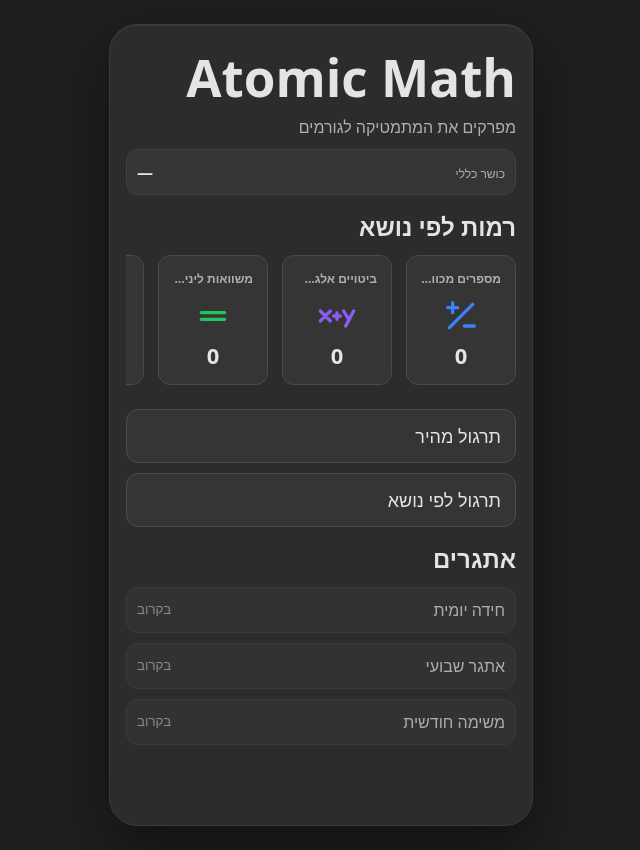
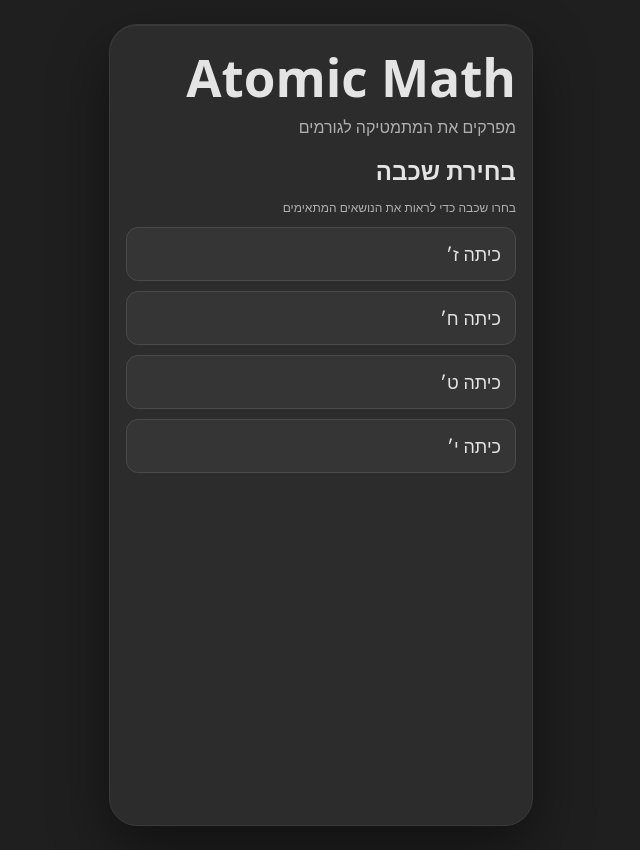
Before and after one commit to lavi2891/atomic-math, a React (Vite) app: page / in a window 1280 px wide. Shown: the top 850 px of the page, without its empty margins (343-983 px from the left). Built offline with nearby package versions, Linux system fonts and the light colour scheme.

Commit message:
feat(home): restore grade-aware launchpad

```diff
--- a/src/App.tsx
+++ b/src/App.tsx
@@ -6,7 +6,8 @@ import { SessionView } from "@app/session/SessionView";
 import type { Question } from "@domain/questions/types";
 import type { AnswerResult } from "@domain/results/types";
 import { buildSession } from "@domain/session/buildSession";
-import type { TopicId } from "@domain/topics/types";
+import { listTopicsByGrade } from "@domain/topics/registry";
+import type { GradeId, TopicId } from "@domain/topics/types";
 import { getTopicById } from "@domain/topics/registry";
 import { he } from "@copy/he";
 import { styles } from "@ui/styles";
@@ -18,6 +19,7 @@ import { theme } from "./theme/theme";
 
 type Screen = "home" | "topics" | "session" | "summary";
 const DEFAULT_SESSION_LENGTH = 5;
+const ENABLED_TOPIC_IDS: TopicId[] = ["SIGNED_NUMBERS"];
 
 export default function App() {
   const showPlayground = useMemo(
@@ -25,6 +27,7 @@ export default function App() {
     [],
   );
   const [screen, setScreen] = useState<Screen>("home");
+  const [selectedGrade, setSelectedGrade] = useState<GradeId | undefined>();
   const [activeTopicId, setActiveTopicId] = useState<TopicId | undefined>();
   const [activeQuestions, setActiveQuestions] = useState<
     Question[] | undefined
@@ -34,6 +37,15 @@ export default function App() {
 
   if (showPlayground) {
     return <PlaygroundScreen />;
+  }
+
+  function startQuickPractice() {
+    if (!selectedGrade) return;
+    const firstEnabledTopic = listTopicsByGrade(selectedGrade).find((topic) =>
+      ENABLED_TOPIC_IDS.includes(topic.id),
+    );
+    if (!firstEnabledTopic) return;
+    startSession(firstEnabledTopic.id);
   }
 
   function startSession(topicId: TopicId) {
@@ -70,18 +82,28 @@ export default function App() {
         <main style={styles.content}>
           {screen === "home" ? (
             <HomeScreen
-              onPracticeByTopic={() => setScreen("topics")}
-              onQuickPractice={() => {
-                // TODO: replace with recommendation logic and daily practice later
-                startSession("SIGNED_NUMBERS");
+              selectedGrade={selectedGrade}
+              onQuickPractice={startQuickPractice}
+              onPracticeByTopic={() => {
+                if (!selectedGrade) return;
+                setScreen("topics");
+              }}
+              onChangeGrade={() => {
+                setSelectedGrade(undefined);
+                setScreen("home");
+              }}
+              onSelectGrade={(gradeId) => {
+                setSelectedGrade(gradeId);
+                setScreen("home");
               }}
             />
           ) : null}
 
-          {screen === "topics" ? (
+          {screen === "topics" && selectedGrade ? (
             <TopicsScreen
               onBack={() => setScreen("home")}
               onStartTopic={startSession}
+              selectedGrade={selectedGrade}
             />
           ) : null}
 
--- a/src/app/HomeScreen.tsx
+++ b/src/app/HomeScreen.tsx
@@ -1,26 +1,127 @@
 import { useEffect, useRef, useState } from "react";
 import type { MouseEvent } from "react";
 import { he } from "@copy/he";
-import { listTopics } from "@domain/topics/registry";
+import { listTopicsByGrade } from "@domain/topics/registry";
+import type { GradeId } from "@domain/topics/types";
 import { colors, fontSize, radius, spacing } from "@ui/tokens";
 import { statsRepo } from "./statsRepoInstance";
 import { TopicSkillTile } from "./TopicSkillTile";
 
 type Props = {
+  selectedGrade?: GradeId;
+  onSelectGrade: (gradeId: GradeId) => void;
   onQuickPractice: () => void;
   onPracticeByTopic: () => void;
+  onChangeGrade: () => void;
 };
+
+const GRADE_OPTIONS: Array<{ id: GradeId; label: string }> = [
+  { id: "GRADE_7", label: he.topics.grade7 },
+  { id: "GRADE_8", label: he.topics.grade8 },
+  { id: "GRADE_9", label: he.topics.grade9 },
+  { id: "GRADE_10", label: he.topics.grade10 },
+];
 
 const MIN_ATTEMPTS = 10;
 
-export function HomeScreen({ onQuickPractice, onPracticeByTopic }: Props) {
+export function HomeScreen({
+  selectedGrade,
+  onSelectGrade,
+  onQuickPractice,
+  onPracticeByTopic,
+  onChangeGrade,
+}: Props) {
   const scrollRef = useRef<HTMLDivElement | null>(null);
   const dragStartXRef = useRef(0);
   const dragStartScrollLeftRef = useRef(0);
   const isDraggingRef = useRef(false);
   const [isDragging, setIsDragging] = useState(false);
 
-  const topics = listTopics();
+  useEffect(() => {
+    const container = scrollRef.current;
+    if (!container || !selectedGrade) return;
+    const containerEl = container;
+
+    function handleWheel(event: globalThis.WheelEvent) {
+      if (event.deltaY === 0) return;
+      event.preventDefault();
+      containerEl.scrollLeft += event.deltaY;
+    }
+
+    containerEl.addEventListener("wheel", handleWheel, { passive: false });
+    return () => containerEl.removeEventListener("wheel", handleWheel);
+  }, [selectedGrade]);
+
+  function handleMouseDown(event: MouseEvent<HTMLDivElement>) {
+    const container = scrollRef.current;
+    if (!container) return;
+
+    isDraggingRef.current = true;
+    setIsDragging(true);
+    dragStartXRef.current = event.clientX;
+    dragStartScrollLeftRef.current = container.scrollLeft;
+  }
+
+  function handleMouseMove(event: MouseEvent<HTMLDivElement>) {
+    const container = scrollRef.current;
+    if (!container || !isDraggingRef.current) return;
+
+    const deltaX = event.clientX - dragStartXRef.current;
+    container.scrollLeft = dragStartScrollLeftRef.current - deltaX;
+  }
+
+  function stopDragging() {
+    if (!isDraggingRef.current) return;
+    isDraggingRef.current = false;
+    setIsDragging(false);
+  }
+
+  if (!selectedGrade) {
+    return (
+      <section style={{ display: "grid", gap: spacing.md }}>
+        <header style={{ display: "grid", gap: spacing.sm }}>
+          <h1 style={{ margin: 0, color: colors.text }}>{he.app.name}</h1>
+          <p style={{ margin: 0, color: colors.textMuted }}>{he.app.tagline}</p>
+        </header>
+
+        <section style={{ display: "grid", gap: spacing.sm }}>
+          <h2 style={{ margin: 0, color: colors.text }}>{he.home.selectGrade}</h2>
+          <p
+            style={{
+              margin: 0,
+              color: colors.textMuted,
+              fontSize: fontSize.sm,
+            }}
+          >
+            {he.home.selectGradeDescription}
+          </p>
+
+          {GRADE_OPTIONS.map((grade) => (
+            <button
+              key={grade.id}
+              type="button"
+              onClick={() => onSelectGrade(grade.id)}
+              style={{
+                width: "100%",
+                textAlign: "start",
+                border: `1px solid ${colors.border}`,
+                borderRadius: radius.md,
+                padding: spacing.md,
+                background: colors.bgSubtle,
+                cursor: "pointer",
+                fontSize: fontSize.md,
+                color: colors.text,
+              }}
+            >
+              {grade.label}
+            </button>
+          ))}
+        </section>
+      </section>
+    );
+  }
+
+  const topics = listTopicsByGrade(selectedGrade);
   const stats = statsRepo.getAll();
   const skillByTopic = stats.skillByTopic;
   const topicAgg = stats.topicAgg;
@@ -45,45 +146,6 @@ export function HomeScreen({ onQuickPractice, onPracticeByTopic }: Props) {
       : null;
   const overallDisplay =
     overallSkill01 === null ? null : Math.round(overallSkill01 * 1000);
-
-  useEffect(() => {
-    const container = scrollRef.current;
-    if (!container) return;
-    const containerEl = container;
-
-    function handleWheel(event: globalThis.WheelEvent) {
-      if (event.deltaY === 0) return;
-      event.preventDefault();
-      containerEl.scrollLeft += event.deltaY;
-    }
-
-    containerEl.addEventListener("wheel", handleWheel, { passive: false });
-    return () => containerEl.removeEventListener("wheel", handleWheel);
-  }, []);
-
-  function handleMouseDown(event: MouseEvent<HTMLDivElement>) {
-    const container = scrollRef.current;
-    if (!container) return;
-
-    isDraggingRef.current = true;
-    setIsDragging(true);
-    dragStartXRef.current = event.clientX;
-    dragStartScrollLeftRef.current = container.scrollLeft;
-  }
-
-  function handleMouseMove(event: MouseEvent<HTMLDivElement>) {
-    const container = scrollRef.current;
-    if (!container || !isDraggingRef.current) return;
-
-    const deltaX = event.clientX - dragStartXRef.current;
-    container.scrollLeft = dragStartScrollLeftRef.current - deltaX;
-  }
-
-  function stopDragging() {
-    if (!isDraggingRef.current) return;
-    isDraggingRef.current = false;
-    setIsDragging(false);
-  }
 
   return (
     <section style={{ display: "grid", gap: spacing.md }}>
@@ -113,7 +175,31 @@ export function HomeScreen({ onQuickPractice, onPracticeByTopic }: Props) {
       </header>
 
       <section style={{ display: "grid", gap: spacing.sm }}>
-        <h2 style={{ margin: 0, color: colors.text }}>{he.home.topicsSkill}</h2>
+        <div
+          style={{
+            display: "flex",
+            alignItems: "center",
+            justifyContent: "space-between",
+            gap: spacing.sm,
+          }}
+        >
+          <h2 style={{ margin: 0, color: colors.text }}>{he.home.topicsSkill}</h2>
+          <button
+            type="button"
+            onClick={onChangeGrade}
+            style={{
+              border: `1px solid ${colors.border}`,
+              borderRadius: radius.md,
+              padding: `${spacing.xs}px ${spacing.md}px`,
+              background: colors.bgSubtle,
+              cursor: "pointer",
+              color: colors.text,
+            }}
+          >
+            {he.home.selectGrade}
+          </button>
+        </div>
+
         <div
           ref={scrollRef}
           className={`homeTopicScroll hideScrollbar${isDragging ? " dragging" : ""}`}
--- a/src/app/TopicsScreen.tsx
+++ b/src/app/TopicsScreen.tsx
@@ -1,23 +1,28 @@
 import { he } from "@copy/he";
-import { listTopics } from "@domain/topics/registry";
-import type { TopicId } from "@domain/topics/types";
+import { listTopicsByGrade } from "@domain/topics/registry";
+import type { GradeId, TopicId } from "@domain/topics/types";
 import { colors, radius, spacing } from "@ui/tokens";
 import { TopicCard } from "./TopicCard";
 
 type Props = {
   onBack: () => void;
   onStartTopic: (topicId: TopicId) => void;
+  selectedGrade: GradeId;
 };
 
-export function TopicsScreen({ onBack, onStartTopic }: Props) {
-  const topics = listTopics();
+const ENABLED_TOPIC_IDS: TopicId[] = ["SIGNED_NUMBERS"];
+
+const GRADE_LABELS: Record<GradeId, string> = {
+  GRADE_7: he.topics.grade7,
+  GRADE_8: he.topics.grade8,
+  GRADE_9: he.topics.grade9,
+  GRADE_10: he.topics.grade10,
+};
+
+export function TopicsScreen({ onBack, onStartTopic, selectedGrade }: Props) {
+  const topics = listTopicsByGrade(selectedGrade);
 
   // TODO: Replace hardcoded topic availability logic with hasQuestions(topicId)
-  const enabledTopicIds: TopicId[] = ["SIGNED_NUMBERS"];
-
-  // TODO: Add real stats per topic once persistence layer is implemented
-  // TODO: Add visual empty-state when no topics exist
-  // TODO: Add support for topic filtering by grade (future feature)
 
   return (
     <section style={{ display: "grid", gap: spacing.md }}>
@@ -43,18 +48,31 @@ export function TopicsScreen({ onBack, onStartTopic }: Props) {
           {he.common.back}
         </button>
 
-        <h2 style={{ margin: 0 }}>{he.topics.title}</h2>
+        <h2 style={{ margin: 0 }}>{`${he.topics.title} - ${GRADE_LABELS[selectedGrade]}`}</h2>
       </header>
 
       <div style={{ display: "grid", gap: spacing.md }}>
-        {topics.map((topic) => (
-          <TopicCard
-            key={topic.id}
-            topic={topic}
-            onStart={onStartTopic}
-            disabled={!enabledTopicIds.includes(topic.id)}
-          />
-        ))}
+        {topics.length === 0 ? (
+          <article
+            style={{
+              border: `1px solid ${colors.borderSubtle}`,
+              borderRadius: radius.md,
+              padding: spacing.md,
+              background: colors.bgSubtle,
+            }}
+          >
+            {he.common.comingSoon}
+          </article>
+        ) : (
+          topics.map((topic) => (
+            <TopicCard
+              key={topic.id}
+              topic={topic}
+              onStart={onStartTopic}
+              disabled={!ENABLED_TOPIC_IDS.includes(topic.id)}
+            />
+          ))
+        )}
       </div>
     </section>
   );
--- a/src/copy/he.ts
+++ b/src/copy/he.ts
@@ -13,16 +13,21 @@ export const he = {
   },
 
   home: {
+    selectGrade: "בחירת שכבה",
+    selectGradeDescription: "בחרו שכבה כדי לראות את הנושאים המתאימים",
+    overallSkill: "רמת שליטה כללית",
+    topicsSkill: "רמת שליטה לפי נושא",
     quickPractice: "תרגול מהיר",
     practiceByTopic: "תרגול לפי נושא",
     challenges: "אתגרים",
-    overallSkill: "כושר כללי",
-    strengthen: "מה לחזק",
-    topicsSkill: "רמות לפי נושא",
   },
 
   topics: {
     title: "נושאים",
+    grade7: "כיתה ז׳",
+    grade8: "כיתה ח׳",
+    grade9: "כיתה ט׳",
+    grade10: "כיתה י׳",
   },
 
   challenges: {
--- a/src/domain/topics/registry.ts
+++ b/src/domain/topics/registry.ts
@@ -1,4 +1,4 @@
-import type { Topic, TopicId } from "./types";
+import type { GradeId, Topic, TopicId } from "./types";
 
 export const TOPICS: Topic[] = [
   {
@@ -16,25 +16,205 @@ export const TOPICS: Topic[] = [
     colorToken: "topicPurple",
   },
   {
-    id: "LINEAR_EQUATIONS",
-    title: "משוואות ליניאריות",
+    id: "ALGEBRAIC_EXPRESSION_COMPARISON",
+    title: "השוואת ביטויים אלגבריים",
     order: 3,
+    icon: "algebraExpressions",
+    colorToken: "topicPurple",
+  },
+  {
+    id: "COORDINATE_PLANE",
+    title: "מערכת צירים",
+    order: 4,
     icon: "linearEquations",
     colorToken: "topicGreen",
   },
   {
-    id: "TRIANGLES",
-    title: "משולשים",
-    order: 4,
+    id: "SUBSTITUTION_IN_EXPRESSIONS",
+    title: "הצבה בביטויים אלגבריים",
+    order: 5,
+    icon: "algebraExpressions",
+    colorToken: "topicPurple",
+  },
+  {
+    id: "WORD_PROBLEMS",
+    title: "בעיות מילוליות",
+    order: 6,
+    icon: "linearEquations",
+    colorToken: "topicGreen",
+  },
+  {
+    id: "EQUATIONS",
+    title: "משוואות",
+    order: 7,
+    icon: "linearEquations",
+    colorToken: "topicGreen",
+  },
+  {
+    id: "LINEAR_FUNCTION",
+    title: "משוואת הקו הישר",
+    order: 8,
+    icon: "linearEquations",
+    colorToken: "topicGreen",
+  },
+  {
+    id: "GRAPH_READING",
+    title: "קריאת גרפים",
+    order: 9,
+    icon: "linearEquations",
+    colorToken: "topicGreen",
+  },
+  {
+    id: "INEQUALITIES",
+    title: "אי שוויונים",
+    order: 10,
+    icon: "linearEquations",
+    colorToken: "topicGreen",
+  },
+  {
+    id: "TRIANGLE_CONGRUENCE",
+    title: "חפיפת משולשים",
+    order: 11,
     icon: "triangles",
     colorToken: "topicOrange",
   },
+  {
+    id: "TRIANGLE_MEDIAN",
+    title: "תיכון במשולש",
+    order: 12,
+    icon: "triangles",
+    colorToken: "topicOrange",
+  },
+  {
+    id: "QUADRATIC_FUNCTION",
+    title: "פונקציה ריבועית",
+    order: 13,
+    icon: "linearEquations",
+    colorToken: "topicGreen",
+  },
+  {
+    id: "IDENTITIES",
+    title: "נוסחאות הכפל המקוצר",
+    order: 14,
+    icon: "algebraExpressions",
+    colorToken: "topicPurple",
+  },
+  {
+    id: "QUADRATIC_FORMULA",
+    title: "נוסחת שורשים",
+    order: 15,
+    icon: "linearEquations",
+    colorToken: "topicGreen",
+  },
+  {
+    id: "PROBABILITY",
+    title: "הסתברות",
+    order: 16,
+    icon: "signedNumbers",
+    colorToken: "topicBlue",
+  },
+  {
+    id: "QUADRILATERALS",
+    title: "גיאומטריה משפחת המרובעים",
+    order: 17,
+    icon: "triangles",
+    colorToken: "topicOrange",
+  },
+  {
+    id: "TRIANGLE_GEOMETRY",
+    title: "גיאומטריה משולשים",
+    order: 18,
+    icon: "triangles",
+    colorToken: "topicOrange",
+  },
+  {
+    id: "PARABOLA_ANALYSIS",
+    title: "חקירת פרבולה",
+    order: 19,
+    icon: "linearEquations",
+    colorToken: "topicGreen",
+  },
+  {
+    id: "PARABOLA_WORD_PROBLEMS",
+    title: "בעיות מילוליות ובעיות קיצון פרבולה וישר",
+    order: 20,
+    icon: "linearEquations",
+    colorToken: "topicGreen",
+  },
+  {
+    id: "ANALYTIC_GEOMETRY",
+    title: "גיאומטריה אנליטית",
+    order: 21,
+    icon: "triangles",
+    colorToken: "topicOrange",
+  },
+  {
+    id: "TRIGONOMETRY",
+    title: "טריגונומטריה",
+    order: 22,
+    icon: "triangles",
+    colorToken: "topicOrange",
+  },
+  {
+    id: "PRECALCULUS",
+    title: "קדם אנליזה",
+    order: 23,
+    icon: "linearEquations",
+    colorToken: "topicGreen",
+  },
+  {
+    id: "DERIVATIVE_AND_POLYNOMIAL_ANALYSIS",
+    title: "נגזרת וחקירה של פולינום",
+    order: 24,
+    icon: "linearEquations",
+    colorToken: "topicGreen",
+  },
 ];
+
+export const TOPICS_BY_GRADE: Record<GradeId, TopicId[]> = {
+  GRADE_7: [
+    "ALGEBRA_EXPRESSIONS",
+    "SIGNED_NUMBERS",
+    "ALGEBRAIC_EXPRESSION_COMPARISON",
+    "COORDINATE_PLANE",
+    "SUBSTITUTION_IN_EXPRESSIONS",
+    "WORD_PROBLEMS",
+  ],
+  GRADE_8: [
+    "EQUATIONS",
+    "LINEAR_FUNCTION",
+    "GRAPH_READING",
+    "INEQUALITIES",
+    "TRIANGLE_CONGRUENCE",
+    "TRIANGLE_MEDIAN",
+  ],
+  GRADE_9: [
+    "QUADRATIC_FUNCTION",
+    "IDENTITIES",
+    "QUADRATIC_FORMULA",
+    "PROBABILITY",
+    "QUADRILATERALS",
+    "TRIANGLE_GEOMETRY",
+    "PARABOLA_ANALYSIS",
+    "PARABOLA_WORD_PROBLEMS",
+  ],
+  GRADE_10: [
+    "ANALYTIC_GEOMETRY",
+    "TRIGONOMETRY",
+    "PRECALCULUS",
+    "DERIVATIVE_AND_POLYNOMIAL_ANALYSIS",
+  ],
+};
 
 export function listTopics(): Topic[] {
   return [...TOPICS].sort((a, b) => a.order - b.order);
 }
 
+export function listTopicsByGrade(gradeId: GradeId): Topic[] {
+  const topicIds = new Set(TOPICS_BY_GRADE[gradeId]);
+  return listTopics().filter((topic) => topicIds.has(topic.id));
+}
+
 export function getTopicById(id: TopicId): Topic | undefined {
   return TOPICS.find((topic) => topic.id === id);
 }
```
Also changed, not shown: src/domain/topics/types.ts (+24 -2 lines).
